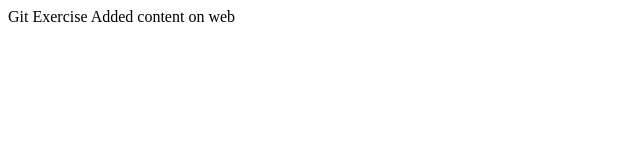
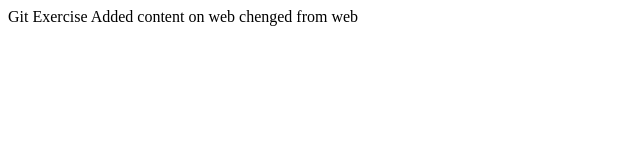
Before and after one commit to sanketpatil02/myRepo5, a plain HTML site: page index.html in a window 1280 px wide. Shown: the whole page, without its empty margins (0-640 px from the left). Drawn offline with Linux system fonts and the light colour scheme.

Commit message:
Update index.html

```diff
--- a/index.html
+++ b/index.html
@@ -4,5 +4,6 @@
 <body>
 	Git Exercise
 	Added content on web
+	chenged from web
 </body>
 </html>
```
